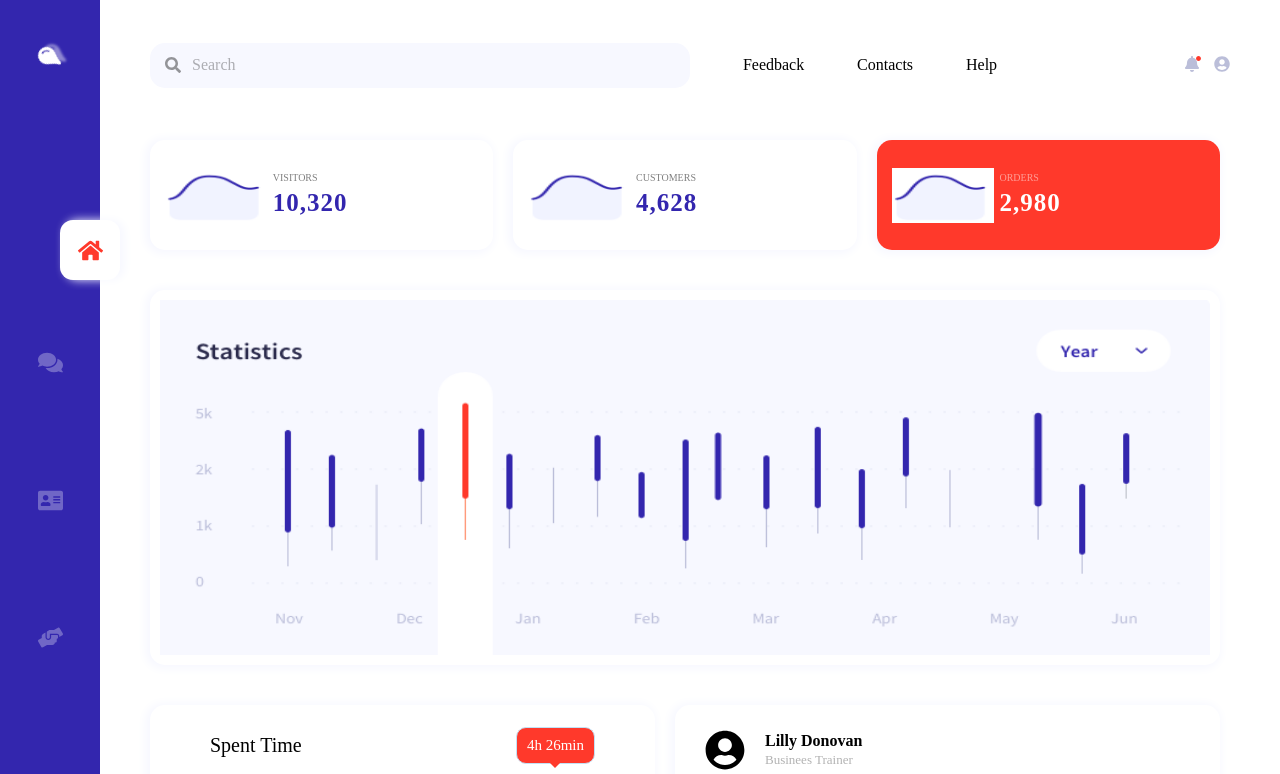
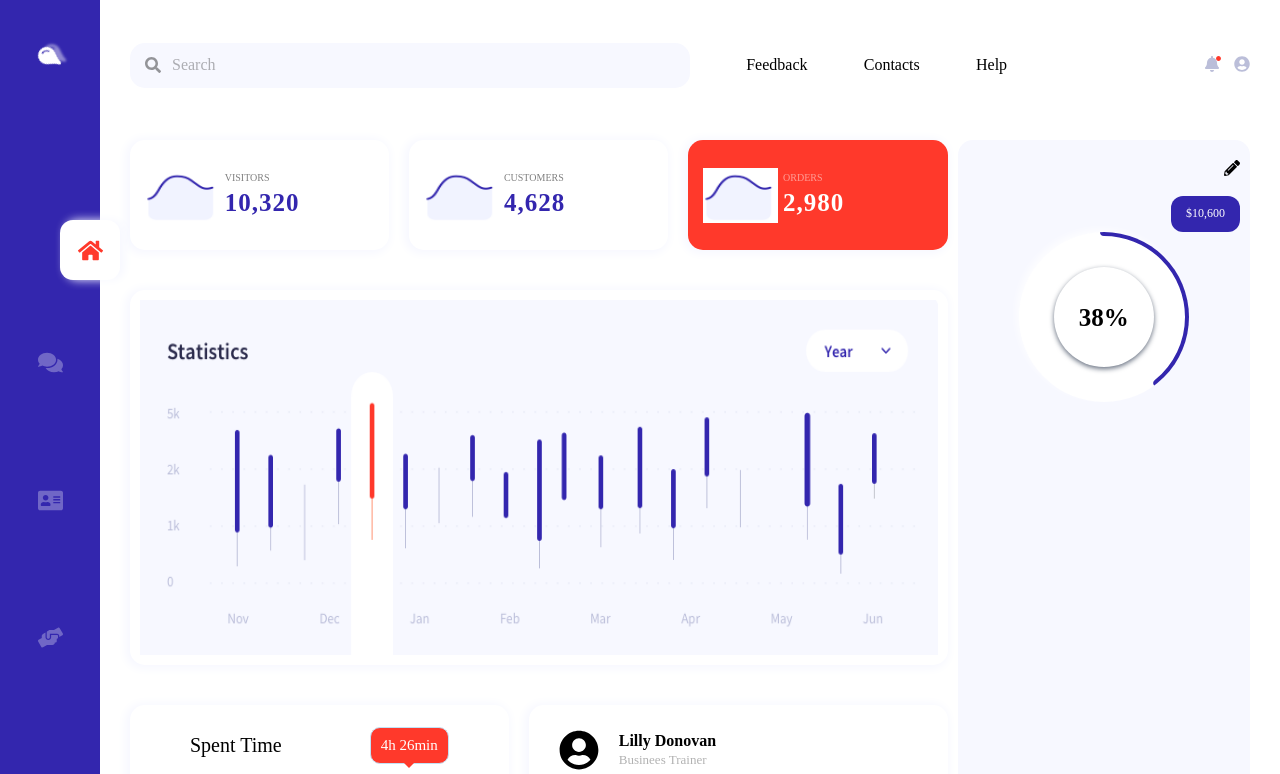
Before and after one commit to cipry80/dashboard, a React (Create React App) app: page / in a window 1280 px wide. Shown: the top 774 px of the page. Built offline with nearby package versions, Linux system fonts and the light colour scheme.

Commit message:
fix my card style and layout

```diff
--- a/src/pages/Home.tsx
+++ b/src/pages/Home.tsx
@@ -2,7 +2,14 @@ import { useState } from 'react';
 import { ToggleButtons, CardGroup, MyCard, Card, Tooltip, CircularProgressBar } from '../components';
 import { isMobileDevice } from '../helpers/isMobileDevice';
 import { FontAwesomeIcon } from '@fortawesome/react-fontawesome';
-import { faUserCircle, faStar, faPlayCircle, faClock, faChevronRight } from '@fortawesome/free-solid-svg-icons';
+import {
+    faUserCircle,
+    faStar,
+    faPlayCircle,
+    faClock,
+    faChevronRight,
+    faPencilAlt
+} from '@fortawesome/free-solid-svg-icons';
 
 import analytics from '../images/analytics.png';
 import statistics from '../images/statistics.png';
@@ -92,7 +99,8 @@ const Home: React.FunctionComponent = () => {
             </div>
             {(checked || !isMobileDevice) && (
                 <MyCard>
-                    <h3>Total Sales</h3>
+                    {!isMobileDevice && <FontAwesomeIcon icon={faPencilAlt} />}
+                    {isMobileDevice && <h3>Total Sales</h3>}
                     <span className="badge-total-sales">$10,600</span>
                     <CircularProgressBar />
                 </MyCard>
--- a/src/style/circularProgressBar.css
+++ b/src/style/circularProgressBar.css
@@ -20,7 +20,7 @@
 }
 
 .box-outside svg circle {
-    animation: stroke 13.5s steps(500) forwards;
+    animation: stroke 5s steps(500) forwards;
     position: absolute;
     stroke: #3326ae;
     stroke-width: 8px;
@@ -86,19 +86,3 @@
         stroke-dashoffset: calc(550px - (550px * 38) / 100);
     }
 }
-
-/* .inside-circle__track {
-    stroke: #3326ae;
-}
-
-.inside-circle__thumb {
-    stroke: #3326ae;
-} */
-
-/* .progress-bar-container svg .outside-circle {
-    fill: #ffff;
-    position: absolute;
-    stroke-width: 250px;
-    transform-origin: center;
-    z-index: 1;
-} */
--- a/src/style/home.css
+++ b/src/style/home.css
@@ -6,6 +6,7 @@
 
 @media screen and (min-width: 769px) {
     .home {
+        flex-direction: row;
         margin-top: 50px;
     }
 }
--- a/src/style/main.css
+++ b/src/style/main.css
@@ -2,13 +2,13 @@ main {
     display: flex;
     flex-direction: column;
     flex: 1;
-    padding-left: 20px;
-    padding-right: 20px;
+    padding-left: 15px;
+    padding-right: 15px;
 }
 
 @media screen and (min-width: 769px) {
     main {
-        padding-left: 50px;
-        padding-right: 50px;
+        padding-left: 30px;
+        padding-right: 30px;
     }
 }
--- a/src/style/myCard.css
+++ b/src/style/myCard.css
@@ -1,11 +1,11 @@
 .myCard {
+    align-items: center;
     background-color: #f7f8ff;
     border-radius: 15px;
     display: flex;
     flex-direction: column;
-    justify-content: center;
-    align-items: center;
     flex: 1;
+    padding: 20px 10px;
 }
 
 .badge-total-sales {
@@ -15,5 +15,9 @@
     color: #ffff;
     font-size: 12px;
     padding: 11px 15px;
-    width: 10%;
 }
+
+.myCard .fa-pencil-alt {
+    align-self: flex-end;
+    margin-bottom: 20px;
+}
--- a/src/style/navigation.css
+++ b/src/style/navigation.css
@@ -1,7 +1,7 @@
 header,
 footer {
-    padding-left: 20px;
-    padding-right: 20px;
+    padding-left: 15px;
+    padding-right: 15px;
 }
 
 header {
@@ -156,8 +156,8 @@ input[type='search']::-webkit-input-placeholder {
 @media screen and (min-width: 769px) {
     header,
     footer {
-        padding-left: 50px;
-        padding-right: 50px;
+        padding-left: 30px;
+        padding-right: 30px;
     }
 
     header {
```
Also changed, not shown: 1 other file (tests, documents, lock files or other folders).
